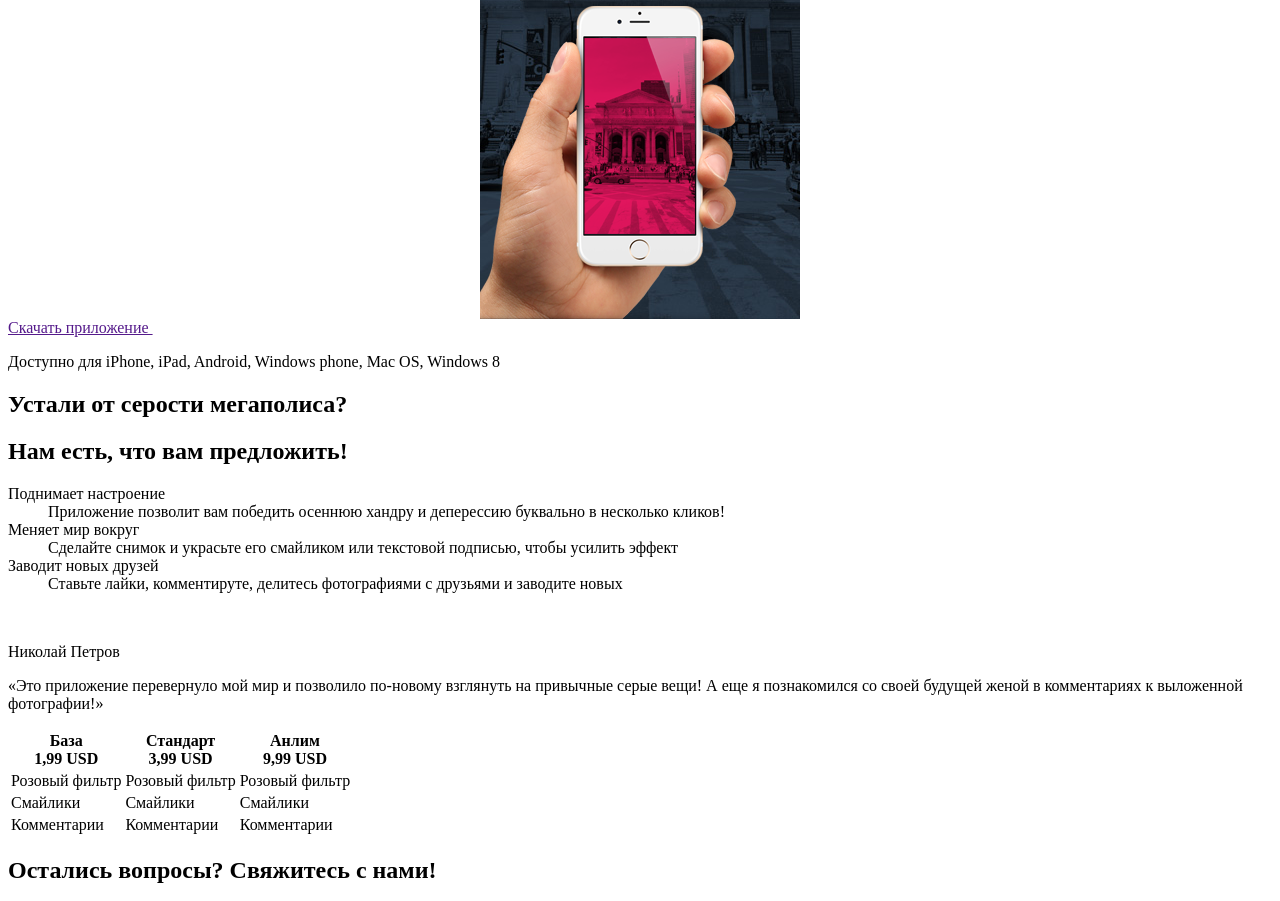
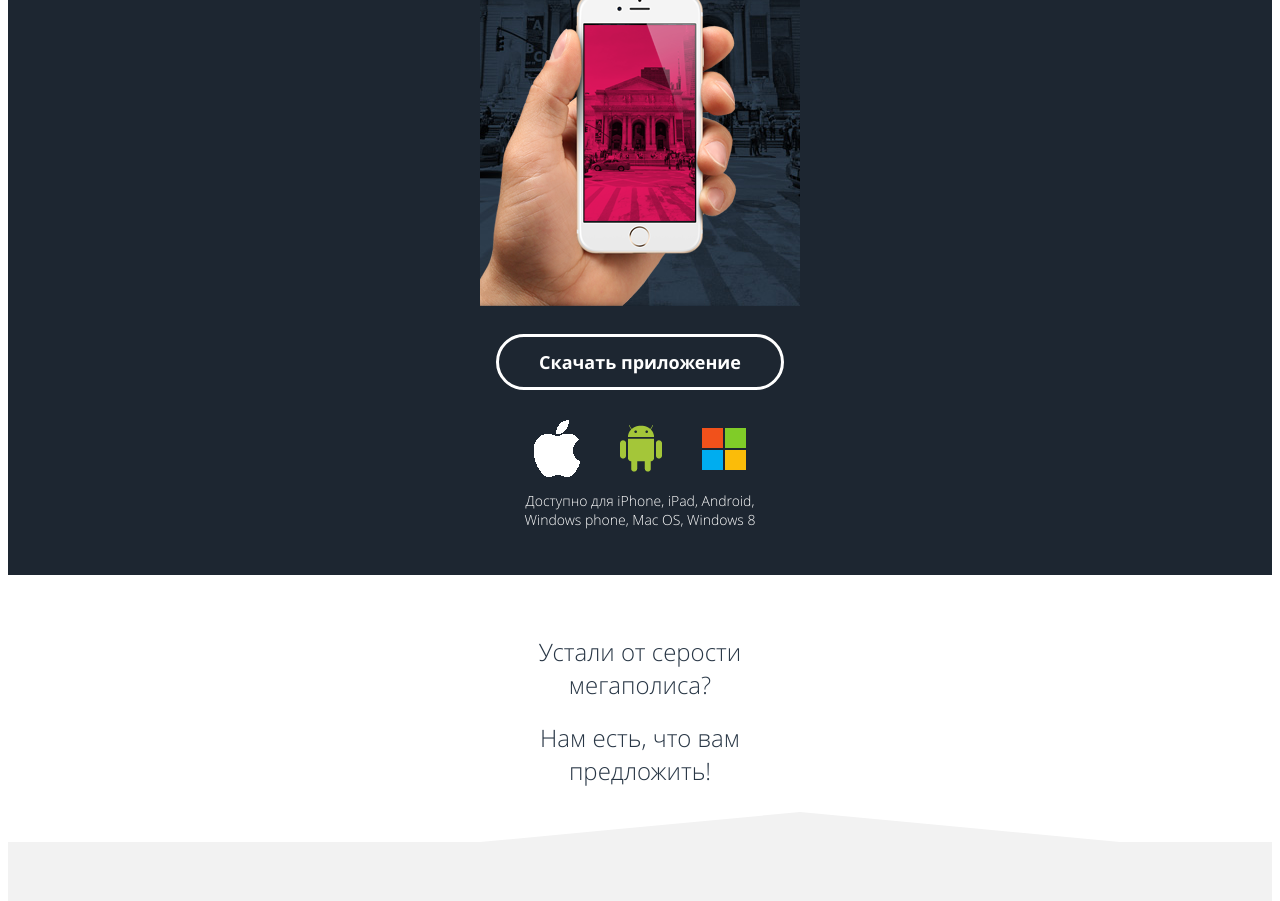
Before and after one commit to Ivankalachikov/pink, a website: page index.html in a window 1280 px wide. Shown: the part 188-1089 px from the top of the page. Drawn offline with Linux system fonts and the light colour scheme.

Commit message:
320 версия

```diff
--- a/css/style-less.css
+++ b/css/style-less.css
@@ -1,16 +1,24 @@
+@import url(https://fonts.googleapis.com/css?family=Open+Sans:400,300,700&subset=latin,cyrillic);
 .page-header {
   background: #1d2631 url("../img/iphone-in-hand-xs.png") bottom center no-repeat, url("../img/header-img-xs.jpg") center center no-repeat;
   color: #fff;
-  min-height: 486px;
+  margin: 0 auto;
+  background-color: #1d2631;
+}
+.page-header__inner {
   width: 320px;
-  margin: 0 auto;
+  margin-left: auto;
+  margin-right: auto;
+  height: 486px;
 }
 .page-header__top-line {
   background-color: rgba(0, 0, 0, 0.3);
+  padding: 20px 6%;
+}
+.page-header__top-line:after {
   content: "";
   display: table;
   clear: both;
-  display: block;
 }
 .page-header__content {
   padding-left: 20px;
@@ -32,11 +40,133 @@
   background-position: -15px -287px;
   float: right;
 }
-.page-header__inner {
-  max-width: 320px;
-  margin-left: auto;
-  margin-right: auto;
+.page-header__title {
+  text-align: center;
+  font-weight: 300;
+  font-size: 24px;
+  line-height: 1,5em;
+  padding-top: 18px;
 }
 .main-nav {
   display: none;
 }
+body {
+  font-family: "Open Sans", "Arial", sans-serif;
+}
+a {
+  font-family: "Open Sans", "Arial", sans-serif;
+  text-decoration: none;
+}
+.get-app {
+  background-color: #1d2631;
+}
+.get-app__inner {
+  width: 320px;
+  margin-left: auto;
+  margin-right: auto;
+  padding-top: 28px;
+  text-align: center;
+  padding-bottom: 32px;
+}
+.get-app__title {
+  display: inline-block;
+  font-size: 18px;
+  font-weight: 700;
+  color: #fff;
+  padding: 13px 40px;
+  line-height: 1,5em;
+  border: 3px solid #fff;
+  border-radius: 28px;
+  margin-bottom: 30px;
+}
+.get-app__images {
+  margin-left: -36px;
+}
+.get-app__img {
+  background-image: url("../img/sprite-xs.png");
+  background-repeat: no-repeat;
+  display: block;
+  display: inline-block;
+  vertical-align: middle;
+  margin-left: 36px;
+}
+.get-app__img--appstore {
+  width: 46px;
+  height: 57px;
+  background-position: -15px -92px;
+}
+.get-app__img--googleplay {
+  width: 42px;
+  height: 47px;
+  background-position: -15px -15px;
+}
+.get-app__img--windowsstore {
+  width: 44px;
+  height: 42px;
+  background-position: -15px -341px;
+}
+.get-app__text {
+  font-size: 14px;
+  line-height: 1,7em;
+  font-weight: 300;
+  color: #fff;
+  padding: 0 2em;
+}
+.features__inner {
+  width: 320px;
+  margin-left: auto;
+  margin-right: auto;
+  text-align: center;
+  color: #283645;
+  padding-top: 40px;
+}
+.features__title {
+  font-size: 24px;
+  line-height: 1,5em;
+  font-weight: 300;
+  padding-bottom: 30px;
+  padding: 0 2em;
+}
+.features__title-wrap {
+  background-color: #fff;
+}
+.features__wrap1 {
+  padding-bottom: 35px;
+  position: relative;
+}
+.features__wrap1:after {
+  content: "";
+  position: absolute;
+  bottom: 0;
+  left: 50%;
+  margin-left: -160px;
+  border: 320px solid transparent;
+  border-bottom: 30px solid #f2f2f2;
+  border-right: 100% solid #f2f2f2;
+}
+.features__wrap2 {
+  background-color: #f2f2f2;
+  padding-top: 50px;
+  padding-bottom: 264px;
+  background: #f2f2f2 url("../img/iphone-xs.png") center bottom -43px no-repeat;
+}
+.features__list-title {
+  font-size: 18px;
+  font-weight: 700;
+  line-height: 1.33em;
+  margin-bottom: 18px;
+}
+.features__list-text {
+  font-size: 14px;
+  line-height: 1.71em;
+  margin: 0;
+  margin-bottom: 40px;
+}
+.review__inner {
+  width: 320px;
+  margin-left: auto;
+  margin-right: auto;
+}
+.review__item--hidden {
+  display: none;
+}
--- a/index.html
+++ b/index.html
@@ -11,10 +11,10 @@
 				<div class="page-header__top-line">
 					<div class="page-header__logo-wrap">
 						<a href="#" class="page-header__logo-link">
-							<img src="" alt="" class="page-header__logo-img">
 						</a>
 					</div>
-					<div class="page-header__nav-wrap">
+					<a href="#"><div class="page-header__nav-wrap"></div>
+					</a>
 							<nav class="main-nav">
 								<ul class="main-nav__list">
 									<li class="main-nav__list-item main-nav__list-item--active">
@@ -34,7 +34,7 @@
 									</li>
 								</ul>
 							</nav>
-					</div>
+
 				</div>
 				<div class="page-header__content">
 					<h1 class="page-header__title">
@@ -45,14 +45,17 @@
 	</header>
 
 
+
 	<section class="get-app">
 		<div class="get-app__inner clearfix">
 			<a href="" class="get-app__title">
 				Скачать приложение
 			</a>
-			<img src="" alt="" class="get-app__img get-app__img--appstore">
-			<img src="" alt="" class="get-app__img get-app__img--googleplay">
-			<img src="" alt="" class="get-app__img get-app__img--windowsstore">
+			<div class="get-app__images">
+				<div class="get-app__img get-app__img--appstore"></div>
+				<div class="get-app__img get-app__img--googleplay"></div>
+				<div class="get-app__img get-app__img--windowsstore"></div>
+			</div>
 			<p class="get-app__text">
 				Доступно для iPhone, iPad, Android, Windows phone, Mac OS, Windows 8
 			</p>
@@ -61,13 +64,20 @@
 
 
 	<section class="features">
+		<div class="features__wrap1">
 			<div class="features__inner clearfix">
-			<h2 class="feartures__title">
+				<div class="features__title-wrap">
+					<h2 class="features__title">
 						Устали от серости мегаполиса?
 					</h2>
-			<h2 class="feartures__title">
+					<h2 class="features__title">
 						Нам есть, что вам предложить!
 					</h2>
+				</div>
+			</div>
+		</div>
+		<div class="features__wrap2">
+			<div class="features__inner clearfix">
 				<dl class="features__list">
 					<dt class="features__list-title">Поднимает настроение</dt>
 						<dd class="features__list-text">
@@ -84,15 +94,30 @@
 				</dl>
 				<img src="" alt="" class="features__img">
 			</div>
+		</div>
 	</section>
 
 
 	<section class="review">
 		<div class="review__inner clearfix">
+			<div class="review__item">
 				<p class="review__user-name">Николай Петров</p>
 				<p class="review__text">
 					«Это приложение перевернуло мой мир и позволило по-новому взглянуть на привычные серые вещи! А еще я познакомился со своей будущей женой в комментариях к выложенной фотографии!»
 				</p>
+			</div>
+			<div class="review__item review__item--hidden">
+				<p class="review__user-name">Николай Петров</p>
+				<p class="review__text">
+					«Это приложение перевернуло мой мир и позволило по-новому взглянуть на привычные серые вещи! А еще я познакомился со своей будущей женой в комментариях к выложенной фотографии!»
+				</p>
+			</div>
+			<div class="review__item review__item--hidden">
+				<p class="review__user-name">Николай Петров</p>
+				<p class="review__text">
+					«Это приложение перевернуло мой мир и позволило по-новому взглянуть на привычные серые вещи! А еще я познакомился со своей будущей женой в комментариях к выложенной фотографии!»
+				</p>
+			</div>
 			<div class="review__controls">
 				<i class="review__control-item"></i>
 				<i class="review__control-item"></i>
--- /dev/null
+++ b/less/components/features.less
@@ -0,0 +1,60 @@
+@import "variables.less";
+@import "mixin.less";
+
+.features{
+	&__inner{
+		.container();
+		text-align: center;
+		color:@dark-text;
+		padding-top: 40px;
+	}
+
+	&__title{
+		font-size: 24px;
+		line-height: 1,5em;
+		font-weight: 300;
+		padding-bottom: 30px;
+		padding: 0 2em;
+	}
+
+	&__title-wrap{
+		background-color: #fff;
+	}
+
+	&__wrap1{
+		padding-bottom: 35px;
+		position: relative;
+	}
+
+	&__wrap1:after{
+		content:"";
+		position: absolute;
+		bottom:0;
+		left:50%;
+		margin-left: -160px;
+		border: 320px solid transparent;
+		border-bottom: 30px solid @bg-color-light;
+		border-right:100% solid @bg-color-light;
+	}
+
+	&__wrap2{
+		background-color: @bg-color-light;
+		padding-top: 50px;
+		padding-bottom: 264px;
+		background: @bg-color-light url("../img/iphone-xs.png") center bottom -43px no-repeat;
+	}
+
+	&__list-title{
+		font-size: 18px;
+		font-weight: 700;
+		line-height: 1.33em;
+		margin-bottom: 18px;
+	}
+
+	&__list-text{
+		font-size: 14px;
+		line-height: 1.71em;
+		margin: 0;
+		margin-bottom: 40px;
+	}
+}
--- /dev/null
+++ b/less/components/get-app.less
@@ -0,0 +1,56 @@
+@import "variables.less";
+@import "mixin.less";
+
+.get-app {
+	background-color: @bg-color-dark;
+
+		&__inner{
+			.container();
+			padding-top: 28px;
+			text-align: center;
+			padding-bottom: 32px;
+		}
+
+		&__title{
+			display: inline-block;
+			font-size: 18px;
+			font-weight: 700;
+			color: @white-text;
+			padding:13px 40px;
+			line-height: 1,5em;
+			border: 3px solid #fff;
+			border-radius:28px;
+			margin-bottom: 30px;
+		}
+
+		&__images{
+			margin-left: -36px;
+		}
+
+		&__img{
+			.sprite();
+			display: inline-block;
+			vertical-align: middle;
+			margin-left: 36px;
+		}
+
+		&__img--appstore{
+			.sprite-apple-xs();
+		}
+
+		&__img--googleplay{
+			.sprite-android-xs();
+		}
+
+		&__img--windowsstore{
+			.sprite-winphone-xs();
+		}
+
+		&__text{
+			font-size: 14px;
+			line-height: 1,7em;
+			font-weight: 300;
+			color: @white-text;
+			padding: 0 2em;
+		}
+}
--- a/less/components/header.less
+++ b/less/components/header.less
@@ -4,14 +4,19 @@
 .page-header {
 	background: @bg-color-dark url("../img/iphone-in-hand-xs.png") bottom center no-repeat, url("../img/header-img-xs.jpg") center center no-repeat;
 	color: @white-text;
-	min-height: 486px;
-	width:320px;
 	margin:0 auto;
+	background-color: @bg-color-dark;
+
+	&__inner{
+			.container();
+			height: 486px;
+		}
+
 
 	&__top-line{
 		background-color:rgba(0,0,0,.3);
 		.clearfix();
-		display: block;
+		padding:20px 6%;
 	}
 
 	&__content{
@@ -33,11 +38,11 @@
 		float: right;
 	}
 
-
+	&__title{
+		text-align: center;
+		font-weight: 300;
+		font-size: 24px;
+		line-height: 1,5em;
+		padding-top: 18px;
+	}
 }
-
-.page-header__inner {
-	.container();
-
-
-}
--- a/less/components/mixin.less
+++ b/less/components/mixin.less
@@ -41,14 +41,17 @@
 }
 
 
-.clearfix() {
-	content:"";
-	display: table;
-	clear:both;
+.clearfix(){
+	&:after{
+		content:"";
+		display: table;
+		clear:both;
+	}
 }
 
 .container(){
-	max-width:320px;
+	width:320px;
 	margin-left: auto;
 	margin-right:auto;
+
 }
--- /dev/null
+++ b/less/components/review.less
@@ -0,0 +1,17 @@
+@import "variables.less";
+@import "mixin.less";
+
+.review {
+
+	&__inner{
+		.container();
+	}
+
+	&__item{
+
+	}
+
+	&__item--hidden{
+		display: none;
+	}
+}
--- /dev/null
+++ b/less/components/scaffolding.less
@@ -0,0 +1,11 @@
+@import "variables.less";
+body {
+	font-family: "Open Sans", "Arial", sans-serif;
+}
+
+a {
+	font-family: "Open Sans", "Arial", sans-serif;
+	text-decoration: none;
+}
+
+@import url(https://fonts.googleapis.com/css?family=Open+Sans:400,300,700&subset=latin,cyrillic);
--- a/less/components/variables.less
+++ b/less/components/variables.less
@@ -1,6 +1,6 @@
 @bg-color-dark:#1d2631;
 @bg-color-light:#f2f2f2;
-@gark-text:#283645;
+@dark-text:#283645;
 @red-text:#d22856;
 @black-text:#000;
 @white-text:#fff;
--- a/less/style.less
+++ b/less/style.less
@@ -2,3 +2,7 @@
 @import "components/variables.less";
 @import "components/header.less";
 @import "components/main-nav.less";
+@import "components/scaffolding.less";
+@import "components/get-app.less";
+@import "components/features.less";
+@import "components/review.less";
```
Also changed, not shown: out/bundle.min.css. Lines whose indentation alone changed are shown as unchanged.
